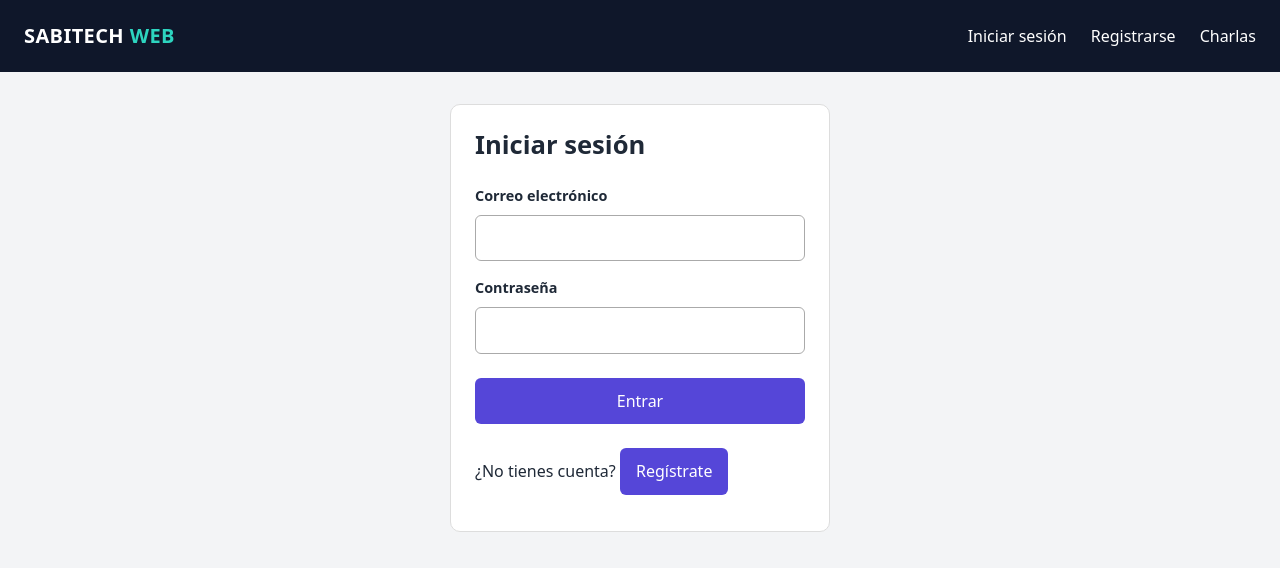
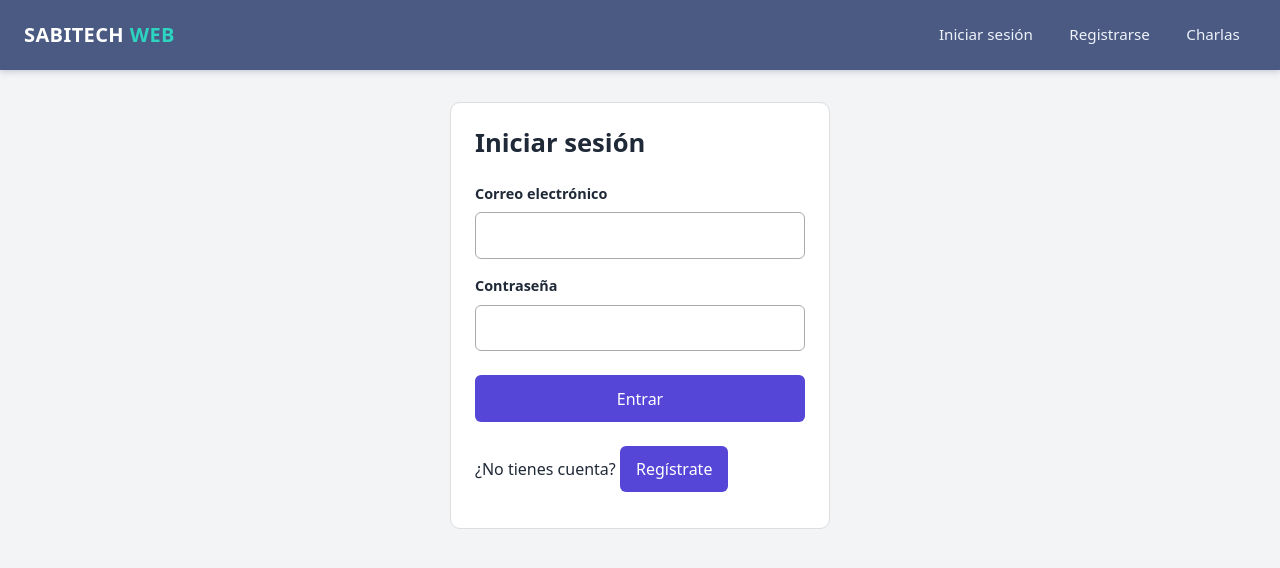
Before and after one commit to PabloGreus/Sabitech, a React app in the folder FrontEnd/: page / in a window 1280 px wide. Shown: the top 568 px of the page. Built offline with nearby package versions, Linux system fonts and the light colour scheme; the HTML template or start-up script is replaced by a standard one.

Commit message:
se arregla el contraste de el header

```diff
--- a/FrontEnd/src/css/Header.css
+++ b/FrontEnd/src/css/Header.css
@@ -2,9 +2,65 @@
   display: flex;
   justify-content: space-between;
   align-items: center;
-  padding: 1rem 1.5rem;
-  background: #0f172a;
+  padding: 0.9rem 1.5rem;
+  background: var(--color-header, #4a5a82);
+  box-shadow: 0 2px 6px rgba(30, 41, 80, 0.2);
   position: relative;
+}
+
+/* Quita cualquier fondo oscuro heredado del menú */
+.header nav,
+.header ul,
+.header li,
+.header [class*="nav"],
+.header [class*="menu"] {
+  background: transparent;
+}
+
+.header nav,
+.header ul {
+  display: flex;
+  align-items: center;
+  flex-wrap: wrap;
+  gap: 0.25rem;
+  margin: 0;
+  padding: 0;
+  list-style: none;
+}
+
+/* Enlaces / botones del menú */
+.header nav a,
+.header nav button,
+.header li a,
+.header li button {
+  display: inline-block;
+  padding: 0.5rem 0.95rem;
+  font: inherit;
+  font-size: 0.95rem;
+  font-weight: 500;
+  color: #eef2fb;
+  background: transparent;
+  border: 1px solid transparent;
+  border-radius: 8px;
+  text-decoration: none;
+  cursor: pointer;
+  transition:
+    background 0.15s,
+    color 0.15s;
+}
+
+.header nav a:hover,
+.header nav button:hover:not(:disabled),
+.header li a:hover,
+.header li button:hover:not(:disabled) {
+  color: #fff;
+  background: rgba(255, 255, 255, 0.18);
+}
+
+.header nav a:focus-visible,
+.header nav button:focus-visible {
+  outline: 3px solid #f59e0b;
+  outline-offset: 2px;
 }
 
 .header__toggle {
```
